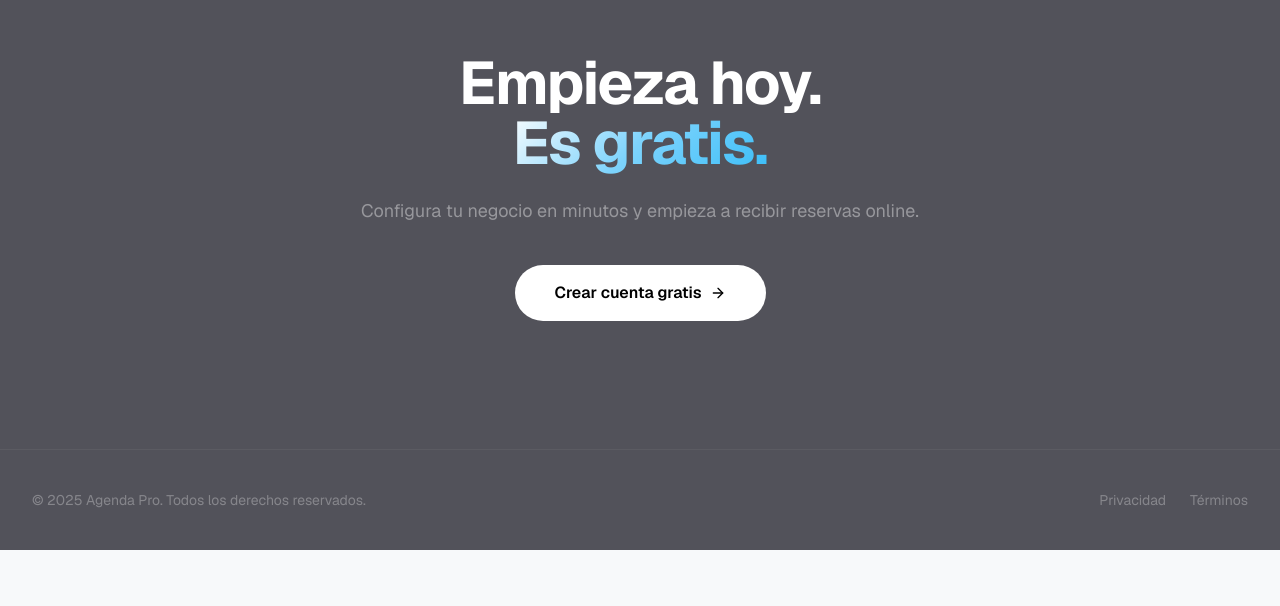
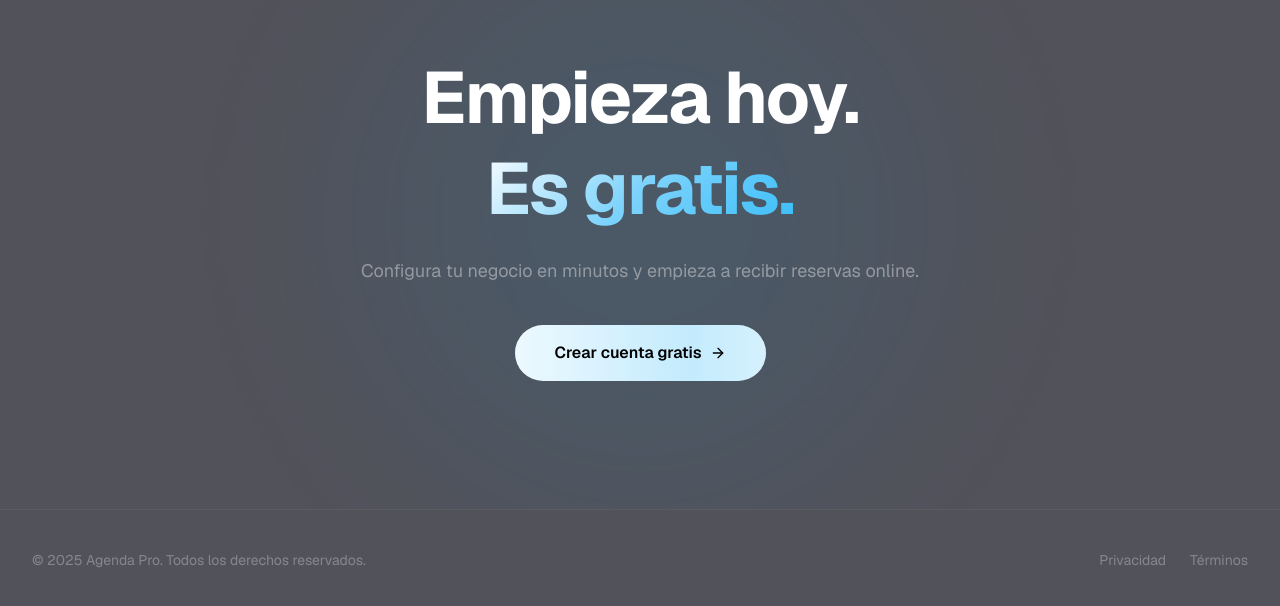
Before and after one commit to josetomas-chi/agendamok, a Next.js app: page / in a window 1280 px wide. Shown: the part 3886-4492 px from the top of the page. Before the commit the page ends 4436 px from the top, so only its background shows below. Built offline with nearby package versions, Linux system fonts and the light colour scheme.

Commit message:
style: animated CTA section with zoom pulse and shimmer button

```diff
--- a/src/app/page.tsx
+++ b/src/app/page.tsx
@@ -92,6 +92,36 @@ export default function LandingPage() {
           box-shadow: 0 0 60px rgba(56,189,248,0.35), 0 0 20px rgba(255,255,255,0.05);
           border-color: rgba(56,189,248,0.6);
           background-color: rgba(255,255,255,0.08) !important;
+        }
+        @keyframes zoomPulse {
+          0%, 100% { transform: scale(1); }
+          50% { transform: scale(1.04); }
+        }
+        .cta-zoom {
+          animation: zoomPulse 3s ease-in-out infinite;
+          display: inline-block;
+        }
+        @keyframes shimmer {
+          0% { background-position: -200% center; }
+          100% { background-position: 200% center; }
+        }
+        .cta-btn {
+          background: white;
+          transition: transform 0.2s, box-shadow 0.2s;
+          box-shadow: 0 0 0 0 rgba(56,189,248,0);
+        }
+        .cta-btn::before {
+          content: '';
+          position: absolute;
+          inset: 0;
+          background: linear-gradient(90deg, transparent 0%, rgba(56,189,248,0.3) 50%, transparent 100%);
+          background-size: 200% 100%;
+          animation: shimmer 2.5s linear infinite;
+          border-radius: 9999px;
+        }
+        .cta-btn:hover {
+          transform: scale(1.05);
+          box-shadow: 0 0 40px rgba(56,189,248,0.5);
         }
       `}</style>
 
@@ -337,19 +367,25 @@ export default function LandingPage() {
         </section>
 
         {/* CTA Final */}
-        <section className="py-32 border-t border-white/5">
-          <div className="max-w-4xl mx-auto px-4 text-center">
+        <section className="py-32 border-t border-white/5 relative overflow-hidden">
+          {/* Glow de fondo animado */}
+          <div className="absolute inset-0 flex items-center justify-center pointer-events-none">
+            <div className="w-[600px] h-[600px] rounded-full bg-sky-500/10 blur-[100px] animate-pulse" />
+          </div>
+          <div className="relative max-w-4xl mx-auto px-4 text-center">
             <div className="reveal">
-              <h2 className="text-4xl sm:text-6xl font-bold tracking-tight mb-6">
+              <h2 className="text-5xl sm:text-7xl font-bold tracking-tight mb-6 leading-tight cta-zoom">
                 Empieza hoy.<br />
                 <span className="gradient-text">Es gratis.</span>
               </h2>
               <p className="text-white/40 text-lg mb-10">
                 Configura tu negocio en minutos y empieza a recibir reservas online.
               </p>
-              <Link href="/register" className="inline-flex items-center gap-2 px-10 py-4 bg-white text-black hover:bg-white/90 transition-all rounded-full text-base font-semibold group">
-                Crear cuenta gratis
-                <ArrowRight className="w-4 h-4 group-hover:translate-x-1 transition-transform" />
+              <Link href="/register" className="cta-btn inline-flex items-center gap-2 px-10 py-4 bg-white text-black rounded-full text-base font-semibold group relative overflow-hidden">
+                <span className="relative z-10 flex items-center gap-2">
+                  Crear cuenta gratis
+                  <ArrowRight className="w-4 h-4 group-hover:translate-x-1 transition-transform" />
+                </span>
               </Link>
             </div>
           </div>
```
